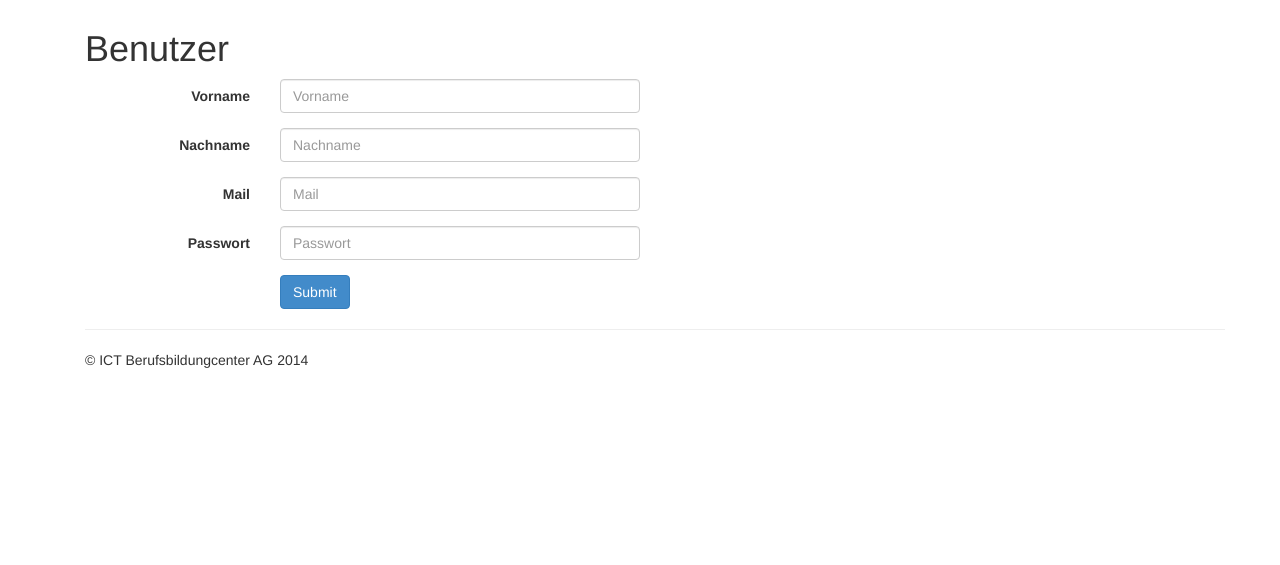
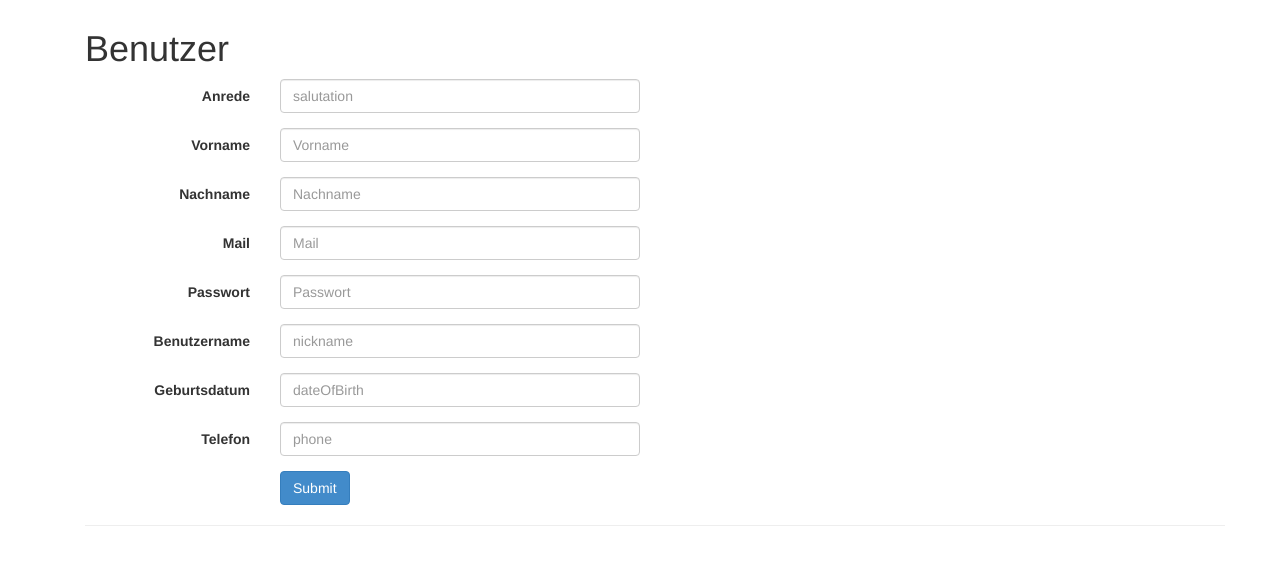
Before and after one commit to youlink/youlink, a PHP site: page /user/create in a window 1280 px wide. Shown: the part 51-616 px from the top of the page. Run offline with PHP 8.4, Linux system fonts and the light colour scheme; some libraries are stand-ins or nearby versions.

Commit message:
Login unfertig
Controller, Model, View(teils)

```diff
--- a/controller/UserController.php
+++ b/controller/UserController.php
@@ -29,13 +29,17 @@ class UserController
 	public function doCreate()
 	{
 		if ($_POST['send']) {
-			$firstName = $_POST['firstName'];
-			$lastName  = $_POST['lastName'];
-			$email     = $_POST['email'];
-			$password  = $_POST['password'];
+			$salutation = htmlspecialchars($_POST['salutation']);
+			$firstName  = htmlspecialchars($_POST['firstName']);
+			$lastName   = htmlspecialchars($_POST['lastName']);
+			$email      = htmlspecialchars($_POST['email']);
+			$password   = htmlspecialchars($_POST['password']);
+			$nickname   = htmlspecialchars($_POST['nickname']);
+			$phone      = htmlspecialchars($_POST['phone']);
+			$dateOfBirth= htmlspecialchars($_POST['dateOfBirth']);
 
 			$userModel = new UserModel();
-			$userModel->create($firstName, $lastName, $email, $password);
+			$userModel->create($salutation, $firstName, $lastName, $email, $password ,$nickname ,$phone ,$dateOfBirth);
 		}
 
 		$this->index();
--- a/model/UserModel.php
+++ b/model/UserModel.php
@@ -10,10 +10,10 @@ class UserModel extends Model
     {
         $password = sha1($password);
 
-        $query = "INSERT INTO $this->tableName (firstName, lastName, email, password) VALUES (?, ?, ?, ?)";
+        $query = "INSERT INTO $this->tableName (salutation,firstName, lastName, email, password,nickname,phone,dateOfBirth) VALUES (?, ?, ?, ?, ?, ?, ?, ?)";
 
         $statement = ConnectionHandler::getConnection()->prepare($query);
-        $statement->bind_param('ssss', $firstName, $lastName, $email, $password);
+        $statement->bind_param('ssssssss', $salutation, $firstName, $lastName, $email, $password ,$nickname ,$phone ,$dateOfBirth);
 
         if (!$statement->execute()) {
             throw new Exception($statement->error);
--- a/view/footer.php
+++ b/view/footer.php
@@ -1,6 +1,5 @@
         <hr>
         <footer>
-          <p>&copy; ICT Berufsbildungcenter AG 2014</p>
         </footer>
       </div>
 
--- a/view/user_create.php
+++ b/view/user_create.php
@@ -1,5 +1,11 @@
 <form class="form-horizontal" action="/user/doCreate" method="post">
 	<div class="component" data-html="true">
+		<div class="form-group">
+		  <label class="col-md-2 control-label" for="salutation">Anrede</label>
+		  <div class="col-md-4">
+		  	<input id="salutation" name="salutation" type="salutation" placeholder="salutation" class="form-control input-md">
+		  </div>
+		</div>
 		<div class="form-group">
 		  <label class="col-md-2 control-label" for="firstName">Vorname</label>
 		  <div class="col-md-4">
@@ -25,6 +31,24 @@
 		  </div>
 		</div>
 		<div class="form-group">
+		  <label class="col-md-2 control-label" for="nickname">Benutzername</label>
+		  <div class="col-md-4">
+		  	<input id="nickname" name="nickname" type="nickname" placeholder="nickname" class="form-control input-md">
+		  </div>
+		</div>
+		<div class="form-group">
+		  <label class="col-md-2 control-label" for="dateOfBirth">Geburtsdatum</label>
+		  <div class="col-md-4">
+		  	<input id="dateOfBirth" name="dateOfBirth" type="dateOfBirth" placeholder="dateOfBirth" class="form-control input-md">
+		  </div>
+		</div>
+		<div class="form-group">
+		  <label class="col-md-2 control-label" for="phone">Telefon</label>
+		  <div class="col-md-4">
+		  	<input id="phone" name="phone" type="phone" placeholder="phone" class="form-control input-md">
+		  </div>
+		</div>
+		<div class="form-group">
 	      <label class="col-md-2 control-label" for="send">&nbsp;</label>
 		  <div class="col-md-4">
 		    <input id="send" name="send" type="submit" class="btn btn-primary">
```
Also changed, not shown: data/youlinkdb.sql (added, +92 -0 lines).
